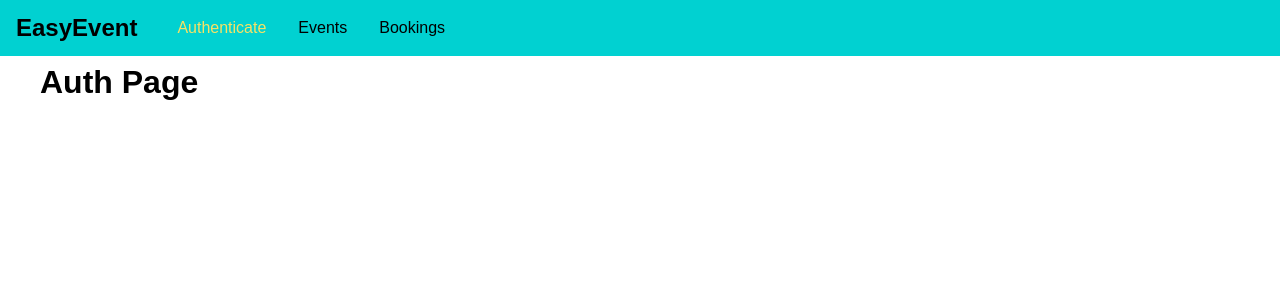
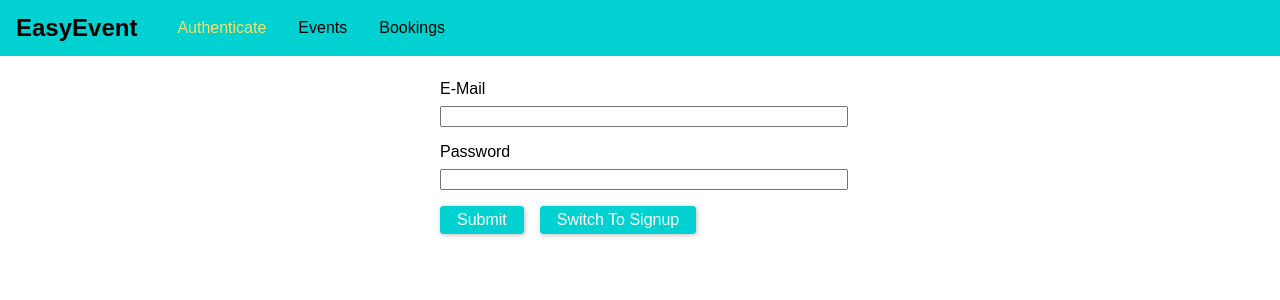
Before and after one commit to 17robots/EventBooking, a React (Create React App) app in the folder frontend/: page /auth in a window 1280 px wide. Shown: the top 300 px of the page. Built offline with nearby package versions, Linux system fonts and the light colour scheme.

Commit message:
Added API Hit for Auth

```diff
--- /dev/null
+++ b/frontend/src/pages/Auth.css
@@ -0,0 +1,37 @@
+.auth-form {
+    width: 25rem;
+    max-width: 80%;
+    margin: 5rem auto;
+}
+
+.form-control label,
+.form-control input {
+    width: 100%;
+    display: block;
+}
+
+.form-control label {
+    margin-bottom: .5rem;
+}
+
+.form-control {
+    margin-bottom: 1rem;
+}
+
+.form-actions button {
+    background: #01d1d1;
+    font: inherit;
+    border: 1px solid #01d1d1;
+    border-radius: 3px;
+    padding: .25rem 1rem;
+    margin-right: 1rem;
+    box-shadow: 1px 1px 5px rgba(0, 0, 0, .26);
+    color: white;
+    cursor: pointer;
+}
+
+.form-actions button:hover,
+.form-actions button:active {
+    background: #01a7a7;
+    border-color: #01a7a7;
+}
--- a/frontend/src/pages/Auth.js
+++ b/frontend/src/pages/Auth.js
@@ -1,9 +1,93 @@
 import React, { Component } from 'react'
+import './Auth.css'
 
 export default class AuthPage extends Component {
+
+    state = {
+        isLogin: true
+    }
+
+    constructor(props) {
+        super(props)
+        this.emailEl = React.createRef()
+        this.passwordEl = React.createRef()
+    }
+
+    switchModeHandler = () => {
+        this.setState(prevState => {
+            return {isLogin: !prevState.isLogin}
+        })
+    }
+
+    submitHandler = (event) => {
+        event.preventDefault()
+        const email = this.emailEl.current.value
+        const password = this.passwordEl.current.value
+
+        if(email.trim().length === 0 || password.trim() === "") {
+            return;
+        }
+
+        let requestBody = {
+            query: `
+                query {
+                    login(email: "${email}", password: "${password}") {
+                        userId
+                        token
+                        tokenExpiration
+                    }
+                }
+            `
+        }
+
+        if(!this.state.isLogin) {
+            requestBody = {
+                query: `
+                    mutation {
+                        createUser(userInput: {email: "${email}", password: "${password}"}) {
+                            _id
+                            email
+                        }
+                    }
+                `
+            }
+        }
+
+        fetch('http://localhost:8000/graphql', {
+            method: 'POST',
+            body: JSON.stringify(requestBody),
+            headers: {
+                'Content-Type': 'application/json'
+            }
+        })
+        .then(res => {
+            if(res.status != 200 && res.status !== 201) {
+                throw new Error('Failed')
+            }
+            return res.json()
+        })
+        .then(resData => {
+            console.log(resData)
+        })
+        .catch(err => console.log(err))
+    }
+
     render() {
         return (
-            <h1>Auth Page</h1>
+            <form className="auth-form" onSubmit={this.submitHandler}>
+                <div className="form-control">
+                    <label htmlFor="email">E-Mail</label>
+                    <input type="email" id="email" ref={this.emailEl}/>
+                </div>
+                <div className="form-control">
+                    <label htmlFor="password">Password</label>
+                    <input type="password" id="password" ref={this.passwordEl}/>
+                </div>
+                <div className="form-actions">
+                    <button type="submit">Submit</button>
+                    <button type="button" onClick={this.switchModeHandler}>Switch To {(this.state.isLogin ? 'Signup' : 'Log In')}</button>
+                </div>
+            </form>
         )
     }
 }
```
Also changed, not shown: 1 other file (tests, documents, lock files or other folders).
